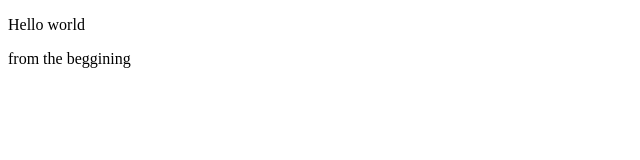
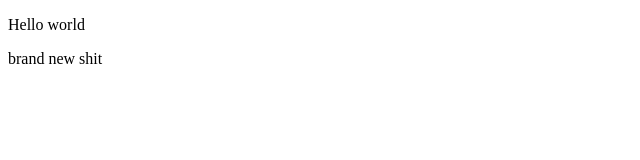
Before and after one commit to viktorbabich/git, a plain HTML site: page index.html in a window 1280 px wide. Shown: the full height of the page, 0-640 px from the left. Drawn offline with Linux system fonts and the light colour scheme.

Commit message:
didnt get

```diff
--- a/index.html
+++ b/index.html
@@ -7,7 +7,7 @@
 <body>
 	<p>Hello world</p>
 
-	<p>from the beggining</p>
+	<p>brand new shit</p>
 
 </body>
 </html>
```
